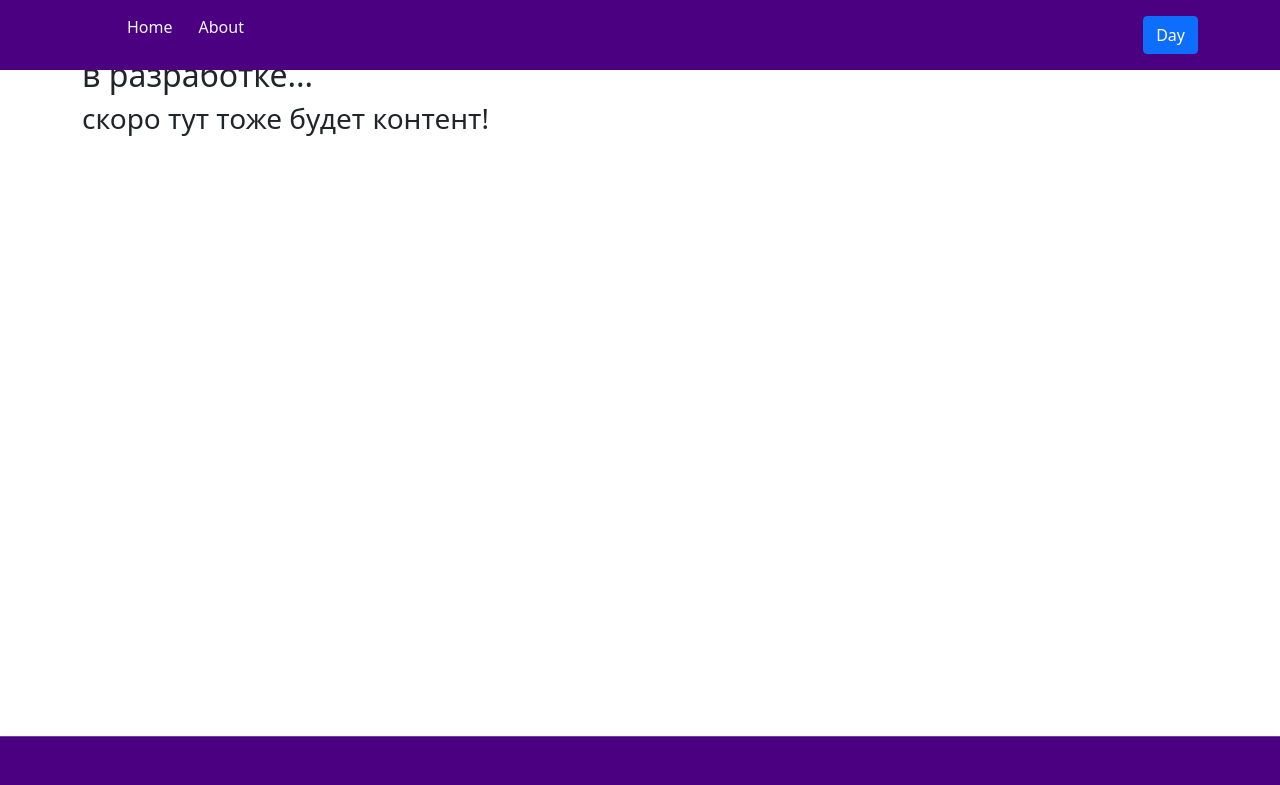
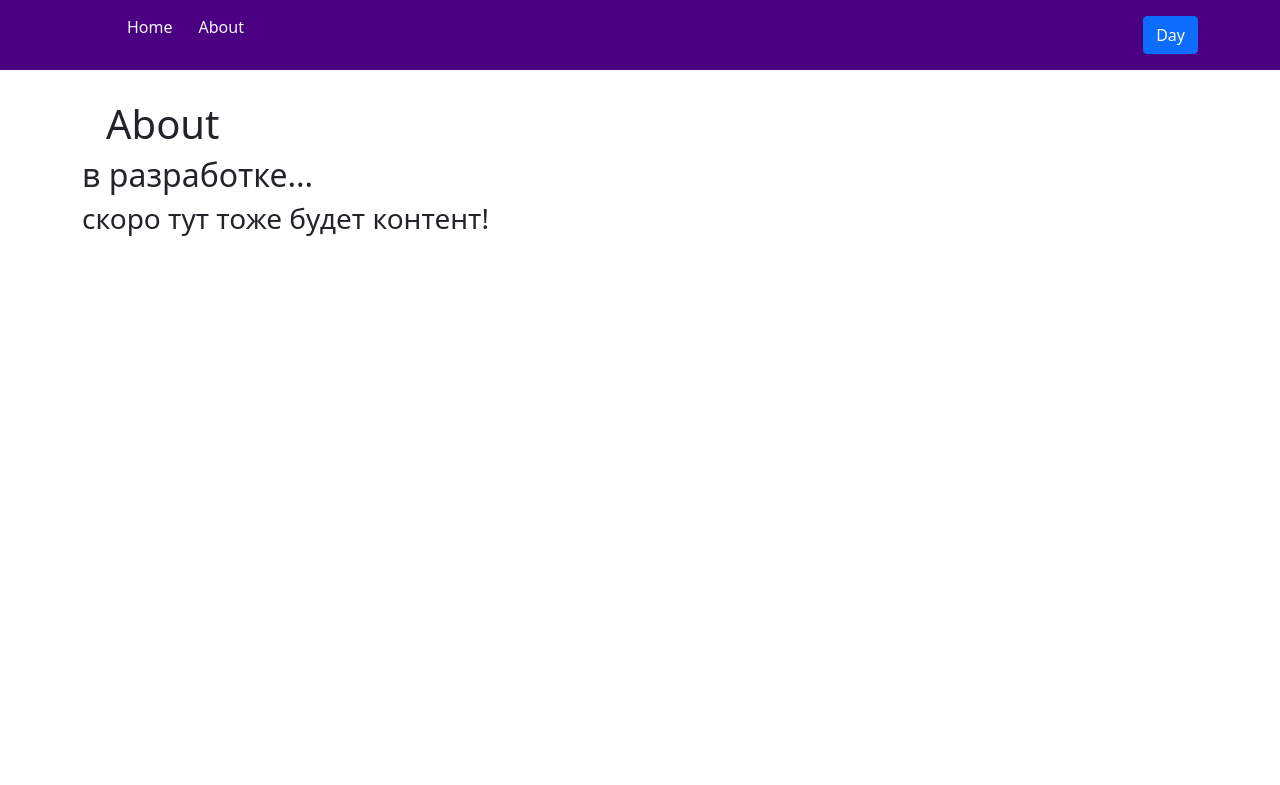
Before and after one commit to Y4KI/CloneOlx, a React (Create React App) app: page /about in a window 1280 px wide. Shown: the top 785 px of the page. Built offline with nearby package versions, Linux system fonts and the light colour scheme.

Commit message:
fixed bugs

```diff
--- a/src/containers/Header/Header.js
+++ b/src/containers/Header/Header.js
@@ -14,7 +14,7 @@ const Header = () => {
   const [navbar, setnavbar] = useState(false);
 
   const changeNavbar = () => {
-    if (window.scrollY > 1000) {
+    if (window.scrollY > 1500) {
       setnavbar(true);
     } else {
       setnavbar(false);
--- a/src/containers/container/Container.css
+++ b/src/containers/container/Container.css
@@ -1,3 +1,4 @@
 .container-content {
   min-height: 90vh;
+  margin-top: 100px;
 }
--- a/src/containers/container/Container.js
+++ b/src/containers/container/Container.js
@@ -1,13 +1,24 @@
-import React from "react";
+import React, { useContext } from "react";
 import "./Container.css";
 import Header from "../Header";
 import Footer from "../Footer";
+import ThemeContext from "../../ThemeContext";
 
 function Container(props) {
+  const { theme } = useContext(ThemeContext);
+
   return (
     <>
       <Header />
-      <div className="container-content">{props.children}</div>
+      <div
+        className={
+          theme === "light"
+            ? "light container-content"
+            : "dark container-content"
+        }
+      >
+        {props.children}
+      </div>
       <Footer />
     </>
   );
```
